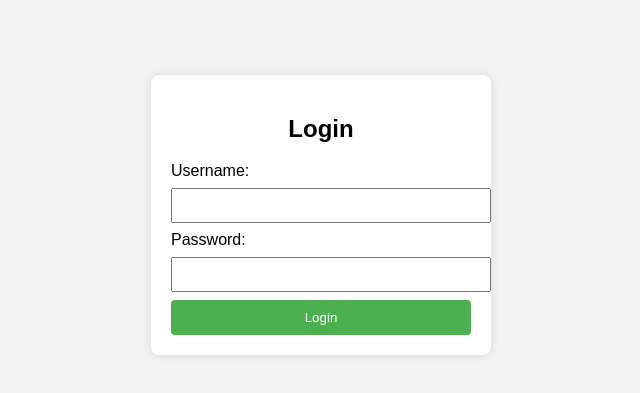
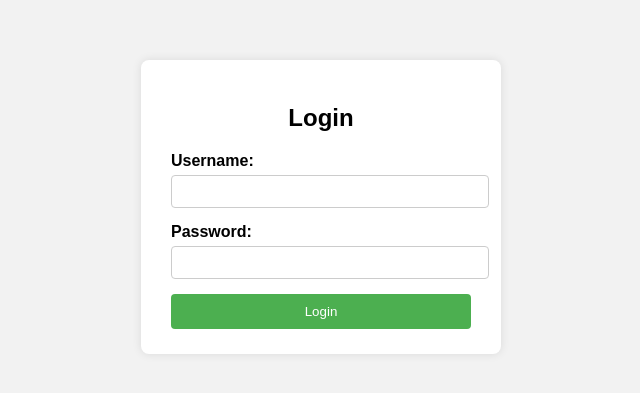
Before and after one commit to angelle-a/Aquino_LabExam, a plain HTML site: page index.html in a window 1280 px wide. Shown: the part 193-586 px from the top of the page, without its empty margins (319-959 px from the left). Drawn offline with Linux system fonts and the light colour scheme.

Commit message:
Added script.js and update my index.html

```diff
--- a/index.html
+++ b/index.html
@@ -2,21 +2,23 @@
 <html>
 <head>
   <title>Simple Login Page</title>
+  <link rel="stylesheet" href="style.css">
 </head>
-<body style="font-family: Arial; background-color: #f2f2f2; display: flex; height: 100vh; justify-content: center; align-items: center;">
+<body>
 
-  <div style="background-color: white; padding: 20px; border-radius: 8px; box-shadow: 0 0 10px rgba(0,0,0,0.1); width: 300px;">
-    <h2 style="text-align: center;">Login</h2>
+  <div class="login-box">
+    <h2>Login</h2>
     <form action="/login" method="post">
-      <label>Username:</label><br>
-      <input type="text" name="username" required style="width: 100%; padding: 8px; margin: 8px 0;"><br>
+      <label for="username">Username:</label>
+      <input type="text" id="username" name="username" required>
 
-      <label>Password:</label><br>
-      <input type="password" name="password" required style="width: 100%; padding: 8px; margin: 8px 0;"><br>
+      <label for="password">Password:</label>
+      <input type="password" id="password" name="password" required>
 
-      <input type="submit" value="Login" style="width: 100%; padding: 10px; background-color: #4CAF50; color: white; border: none; border-radius: 4px;">
+      <input type="submit" value="Login">
     </form>
   </div>
 
+  <script src="script.js"></script>
 </body>
 </html>
```
Also changed, not shown: script.js (added).
